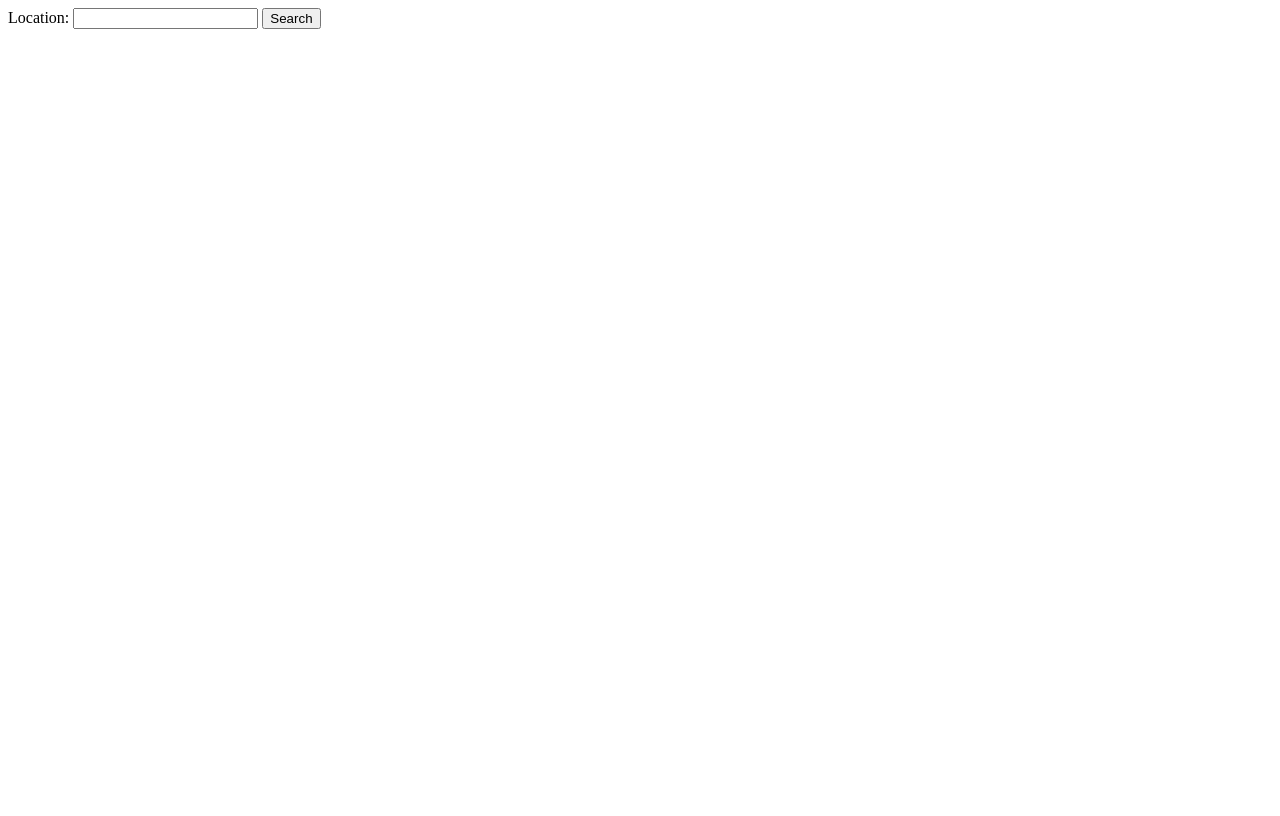
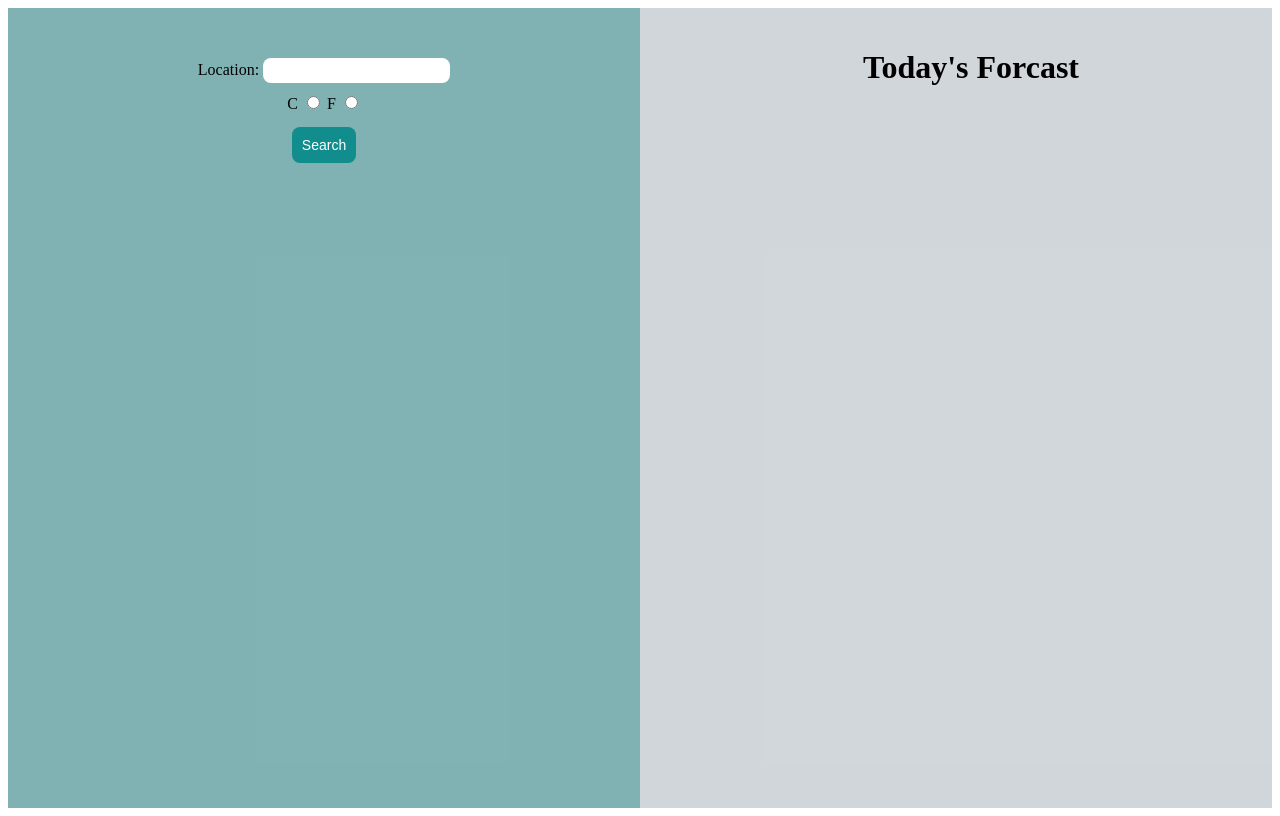
Before and after one commit to yara1611/WeatherApp, a plain HTML site: page index.html in a window 1280 px wide. Drawn offline with Linux system fonts and the light colour scheme.

Commit message:
added radio butrons for C and F and some styling

```diff
--- a/app.js
+++ b/app.js
@@ -1,11 +1,34 @@
 const key = 'SQ5NTAUJPTLHZ54BHH675H25E'
-const url = `https://weather.visualcrossing.com/VisualCrossingWebServices/rest/services/weatherdata/forecast?key=${key}`+'&aggregateHours=24&unitGroup=uk&shortColumnNames=false&contentType=json&locationMode=single'
+const url = `https://weather.visualcrossing.com/VisualCrossingWebServices/rest/services/weatherdata/forecast?key=${key}`+'&aggregateHours=24&shortColumnNames=false&contentType=json&locationMode=single'
 
 const btn = document.querySelector('button')
+const ukbtn = document.querySelector('#unitGroup-uk')
+const usbtn = document.querySelector('#unitGroup-us')
+
 const neededData = ['temp','sunrise','sunset','visibility','humidity','datetime']
+
+function checkToggle(btn){
+    if(btn.checked){
+        btn.checked=false
+    }
+
+}
+
 btn.addEventListener('click',()=>{
+    var unitGroup
+    if(ukbtn.checked){
+        checkToggle(usbtn)
+        console.log(usbtn.checked)
+        unitGroup=ukbtn.value;
+        console.log(unitGroup)
+    }
+    if(usbtn.checked){
+        checkToggle(ukbtn)
+        unitGroup=usbtn.value
+        console.log(unitGroup)
+    }
     const location = document.querySelector('#location').value
-    fetch(url+`&locations=${location}`, {mode:"cors"})
+    fetch(url+`&locations=${location}&unitGroup=${unitGroup}`, {mode:"cors"})
     .then(function(response){
         return response.json()
     })
@@ -20,15 +43,12 @@ function filterResponseToday(response){
     console.log(response.location)
     return currentConditions
 }
-function filterResponseDays(response){
-    const otherDaysConditions = response.location.values
-    console.log(otherDaysConditions)
-    return otherDaysConditions
-}
+
 function displayCurrentConditions(response){
     var currentConditions = filterResponseToday(response)
     const result = document.querySelector('#result')
     const nextResult = document.querySelector('#days-results')
+    result.innerHTML=`<h1 style="text-align: center;">Today's Forcast</h1>`
     for (const cond in currentConditions) {
         if(neededData.includes(cond)){
             if (Object.hasOwnProperty.call(currentConditions, cond)) {
@@ -38,22 +58,5 @@ function displayCurrentConditions(response){
             }
         }
     }
-    // var otherDaysConditions = filterResponseDays(response)
-    // for (const day of otherDaysConditions.values) {
-
-    //         const dayDiv = document.createElement('div')
-    //         for (let i = 0; i < 6; i++) {
-    //                 const li = document.createElement('li')
-    //                 console.log(day[i])
-    //                 li.innerHTML = `${day[i]}`
-    //                 dayDiv.appendChild(li)
-
-    //         }
-    //         nextResult.appendChild(dayDiv)
-
-    // }
 
 }
-function displayDaysConditions(otherDaysConditions) {
-
-}
--- a/index.html
+++ b/index.html
@@ -7,13 +7,23 @@
     <link rel="stylesheet" href="style.css">
 </head>
 <body>
-    <form>
-        <label for="location">Location:</label>
-        <input type="text" name="location" id="location">
-        <button type="button">Search</button>
-    </form>
-    <div id="result"></div>
-    <div id="days-results"></div>
+    <div class="container">
+        <form>
+            <label for="location">Location:</label>
+            <input type="text" name="location" id="location">
+            <div id="radioGroup">
+                <label for="unitGroup-uk">C</label>
+                <input type="radio" name="unitGroup-uk" id="unitGroup-uk" value="uk">
+                <label for="unitGroup-us">F</label>
+                <input type="radio" name="unitGroup-us" id="unitGroup-us" value="us">
+            </div>
+            <button type="button">Search</button>
+        </form>
+        <div id="result">
+            <h1 style="text-align: center;">Today's Forcast</h1>
+        </div>
+    </div>
+
     <script type="module" src="app.js"></script>
 </body>
 </html>
--- a/style.css
+++ b/style.css
@@ -0,0 +1,40 @@
+.container{
+    display: grid;
+    grid-template: 100%/50% 50%;
+    height: 100vh;
+}
+#result{
+    background-color: rgba(174, 184, 190, 0.568);
+    padding-left: 30px;
+    padding-top: 20px;
+}
+#result > li{
+    list-style: none;
+    margin: 10px;
+}
+form{
+    background-color: rgba(95, 158, 160, 0.788);
+    text-align: center;
+    padding: 50px;
+}
+form >*{
+    margin-bottom: 10px;
+}
+#location{
+    border-radius: 8px;
+    border: none;
+    padding: 5px;
+}
+
+button{
+    background-color: rgb(18, 141, 141);
+    border: none;
+    color: white;
+    padding: 10px;
+    text-align: center;
+    text-decoration: none;
+    display: inline-block;
+    font-size: 14px;
+    margin: 4px 2px;
+    border-radius: 8px;
+}
```
